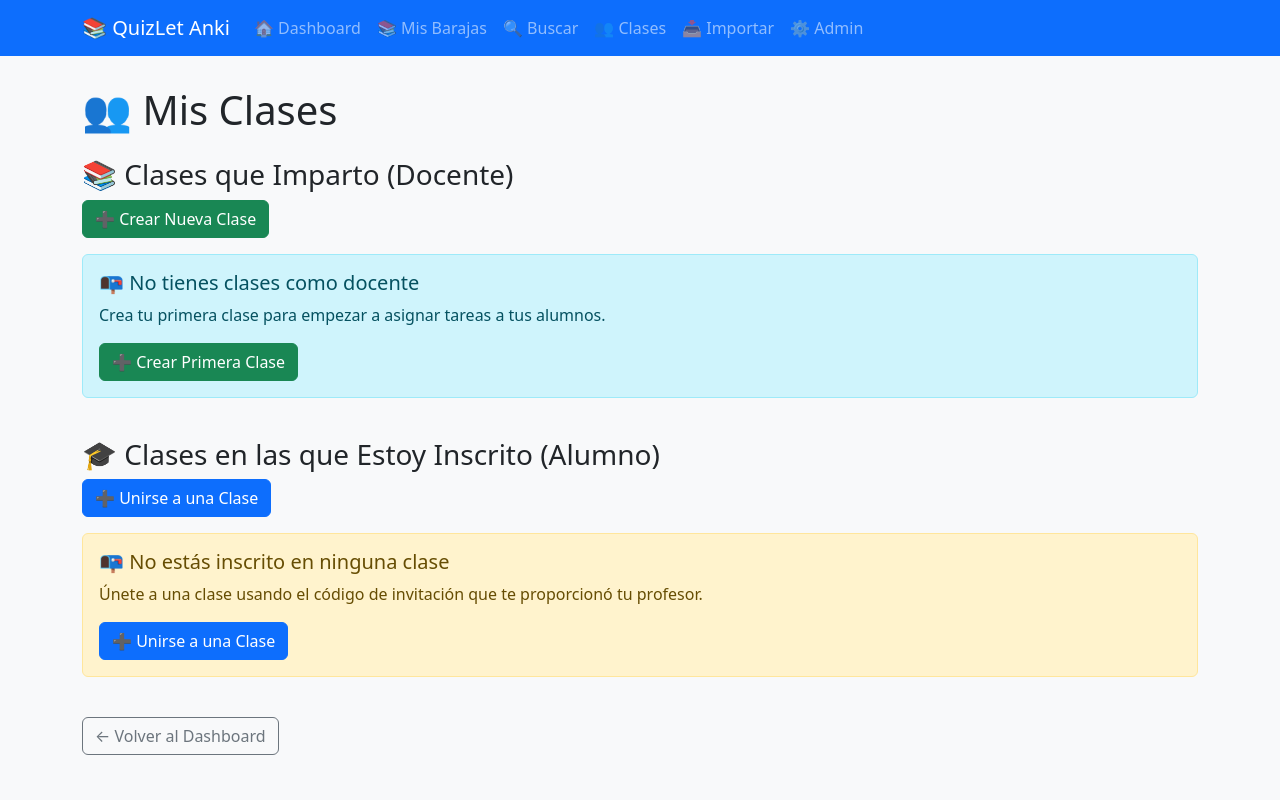
After one commit to JoseSanz001/reto_parcial, a Django app: page /clases/ in a window 1280 px wide. The commit adds this page. Run offline with Django 5.2, Linux system fonts and the light colour scheme; the visitor is signed in with stand-in values (Sample User, id 1); data that the repository does not hold is empty.

Commit message:
agregando las vistas para las clases asignadas

```diff
--- a/my_project/core/urls.py
+++ b/my_project/core/urls.py
@@ -26,4 +26,11 @@ urlpatterns = [
 
     # Exportacion de CSV
     path('exportar-csv/<int:baraja_id>/', views.exportar_csv, name='exportar_csv'),
+
+        # URLs del sistema de clases
+    path('clases/', views.mis_clases, name='mis_clases'),
+    path('clases/<int:clase_id>/', views.detalle_clase, name='detalle_clase'),
+    path('clases/<int:clase_id>/progreso/', views.progreso_clase, name='progreso_clase'),
+    path('unirse-clase/', views.unirse_clase, name='unirse_clase'),
+
 ]
--- a/my_project/core/views.py
+++ b/my_project/core/views.py
@@ -1,8 +1,8 @@
 from django.shortcuts import render, redirect, get_object_or_404
 from django.contrib.auth.decorators import login_required
-from django.http import JsonResponse
+from django.http import HttpResponse, JsonResponse
 from datetime import date
-from .models import Baraja, Tarjeta, Programacion, HistorialRespuesta, Sesion
+from .models import Baraja, Clase, Tarea, Tarjeta, Programacion, HistorialRespuesta, Sesion
 from .scheduler import SchedulerSM2
 
 # Vista principal - Lista de barajas del usuario
@@ -302,3 +302,147 @@ def exportar_csv(request, baraja_id):
         ])
 
     return response
+
+# ==================== VISTAS PARA SISTEMA DE CLASES ====================
+
+# Vista para listar clases del docente
+@login_required
+def mis_clases(request):
+    """
+    Muestra las clases donde el usuario es docente o alumno.
+    """
+    # Clases donde soy docente
+    clases_docente = Clase.objects.filter(docente=request.user)
+
+    # Clases donde soy alumno
+    clases_alumno = Clase.objects.filter(alumnos=request.user)
+
+    context = {
+        'clases_docente': clases_docente,
+        'clases_alumno': clases_alumno,
+    }
+
+    return render(request, 'core/mis_clases.html', context)
+
+
+# Vista para ver detalles de una clase
+@login_required
+def detalle_clase(request, clase_id):
+    """
+    Muestra los detalles de una clase: alumnos, tareas, etc.
+    """
+    from django.shortcuts import get_object_or_404
+
+    clase = get_object_or_404(Clase, id=clase_id)
+
+    # Verificar que el usuario es docente o alumno de la clase
+    es_docente = clase.docente == request.user
+    es_alumno = request.user in clase.alumnos.all()
+
+    if not (es_docente or es_alumno):
+        return HttpResponse('No tienes acceso a esta clase', status=403)
+
+    # Obtener tareas de la clase
+    tareas = Tarea.objects.filter(clase=clase).order_by('-fecha_creacion')
+
+    context = {
+        'clase': clase,
+        'es_docente': es_docente,
+        'es_alumno': es_alumno,
+        'tareas': tareas,
+    }
+
+    return render(request, 'core/detalle_clase.html', context)
+
+
+# Vista para unirse a una clase con código
+@login_required
+def unirse_clase(request):
+    """
+    Permite a un alumno unirse a una clase usando el código de invitación.
+    """
+    if request.method == 'POST':
+        codigo = request.POST.get('codigo', '').strip().upper()
+
+        try:
+            clase = Clase.objects.get(codigo_invitacion=codigo)
+
+            # Verificar que no sea el docente
+            if clase.docente == request.user:
+                return render(request, 'core/unirse_clase.html', {
+                    'error': 'No puedes unirte a tu propia clase como alumno'
+                })
+
+            # Verificar que no esté ya inscrito
+            if request.user in clase.alumnos.all():
+                return render(request, 'core/unirse_clase.html', {
+                    'error': 'Ya estás inscrito en esta clase'
+                })
+
+            # Agregar al alumno
+            clase.alumnos.add(request.user)
+
+            return render(request, 'core/unirse_clase.html', {
+                'exito': f'¡Te has unido exitosamente a la clase "{clase.nombre}"!',
+                'clase': clase
+            })
+
+        except Clase.DoesNotExist:
+            return render(request, 'core/unirse_clase.html', {
+                'error': 'Código de clase inválido'
+            })
+
+    return render(request, 'core/unirse_clase.html', {})
+
+
+# Vista para ver progreso de alumnos (solo docentes)
+@login_required
+def progreso_clase(request, clase_id):
+    """
+    Muestra el progreso de todos los alumnos en las tareas de la clase.
+    Solo accesible para el docente.
+    """
+    from django.shortcuts import get_object_or_404
+
+    clase = get_object_or_404(Clase, id=clase_id, docente=request.user)
+
+    # Obtener todas las tareas de la clase
+    tareas = Tarea.objects.filter(clase=clase)
+
+    # Obtener progreso de cada alumno
+    alumnos_progreso = []
+
+    for alumno in clase.alumnos.all():
+        # Contar tarjetas estudiadas de cada tarea
+        progreso_tareas = []
+
+        for tarea in tareas:
+            # Contar cuántas tarjetas de la baraja de la tarea ha estudiado el alumno
+            tarjetas_estudiadas = HistorialRespuesta.objects.filter(
+                usuario=alumno,
+                tarjeta__baraja=tarea.baraja,
+                fecha_respuesta__gte=tarea.fecha_creacion
+            ).values('tarjeta').distinct().count()
+
+            total_tarjetas = tarea.baraja.tarjetas.count()
+            porcentaje = (tarjetas_estudiadas / total_tarjetas * 100) if total_tarjetas > 0 else 0
+
+            progreso_tareas.append({
+                'tarea': tarea,
+                'estudiadas': tarjetas_estudiadas,
+                'total': total_tarjetas,
+                'porcentaje': round(porcentaje, 1)
+            })
+
+        alumnos_progreso.append({
+            'alumno': alumno,
+            'progreso_tareas': progreso_tareas
+        })
+
+    context = {
+        'clase': clase,
+        'tareas': tareas,
+        'alumnos_progreso': alumnos_progreso,
+    }
+
+    return render(request, 'core/progreso_clase.html', context)
--- a/my_project/templates/core/base.html
+++ b/my_project/templates/core/base.html
@@ -44,6 +44,9 @@
                             <a class="nav-link" href="{% url 'core:buscar_tarjetas' %}">🔍 Buscar</a>
                         </li>
                         <li class="nav-item">
+                            <a class="nav-link" href="{% url 'core:mis_clases' %}">👥 Clases</a>
+                        </li>
+                        <li class="nav-item">
                             <a class="nav-link" href="{% url 'core:importar_csv' %}">📥 Importar</a>
                         </li>
                         <li class="nav-item">
--- a/my_project/templates/core/lista_barajas.html
+++ b/my_project/templates/core/lista_barajas.html
@@ -39,7 +39,6 @@
                     </p>
 
                     <!-- Botones de acción -->
-                    <!-- Botones de acción -->
                     <a href="{% url 'core:estudiar_baraja' baraja.id %}" class="btn btn-sm btn-primary">
                         📖 Estudiar
                     </a>
--- /dev/null
+++ b/my_project/templates/core/mis_clases.html
@@ -0,0 +1,112 @@
+{% extends 'core/base.html' %}
+
+{% block title %}Mis Clases - QuizLet Anki{% endblock %}
+
+{% block content %}
+<div class="row">
+    <div class="col-12">
+        <h1 class="mb-4">👥 Mis Clases</h1>
+    </div>
+</div>
+
+<!-- Clases donde soy DOCENTE -->
+<div class="row mb-4">
+    <div class="col-12">
+        <h3>📚 Clases que Imparto (Docente)</h3>
+        <a href="/admin/core/clase/add/" class="btn btn-success mb-3">➕ Crear Nueva Clase</a>
+    </div>
+
+    {% if clases_docente %}
+        {% for clase in clases_docente %}
+        <div class="col-md-6 mb-3">
+            <div class="card border-primary">
+                <div class="card-header bg-primary text-white">
+                    <h5 class="mb-0">{{ clase.nombre }}</h5>
+                </div>
+                <div class="card-body">
+                    <p class="card-text">{{ clase.descripcion }}</p>
+
+                    <p class="mb-2">
+                        <strong>👥 Alumnos:</strong> {{ clase.alumnos.count }}
+                        <br>
+                        <strong>📋 Tareas:</strong> {{ clase.tareas.count }}
+                        <br>
+                        <strong>🔑 Código:</strong> <span class="badge bg-success">{{ clase.codigo_invitacion }}</span>
+                        <br>
+                        <small class="text-muted">Creada: {{ clase.fecha_creacion|date:"d/m/Y" }}</small>
+                    </p>
+
+                    <a href="{% url 'core:detalle_clase' clase.id %}" class="btn btn-primary btn-sm">
+                        👁️ Ver Detalles
+                    </a>
+                    <a href="{% url 'core:progreso_clase' clase.id %}" class="btn btn-info btn-sm">
+                        📊 Ver Progreso
+                    </a>
+                    <a href="/admin/core/clase/{{ clase.id }}/change/" class="btn btn-secondary btn-sm">
+                        ✏️ Editar
+                    </a>
+                </div>
+            </div>
+        </div>
+        {% endfor %}
+    {% else %}
+        <div class="col-12">
+            <div class="alert alert-info">
+                <h5>📭 No tienes clases como docente</h5>
+                <p>Crea tu primera clase para empezar a asignar tareas a tus alumnos.</p>
+                <a href="/admin/core/clase/add/" class="btn btn-success">➕ Crear Primera Clase</a>
+            </div>
+        </div>
+    {% endif %}
+</div>
+
+<!-- Clases donde soy ALUMNO -->
+<div class="row">
+    <div class="col-12">
+        <h3>🎓 Clases en las que Estoy Inscrito (Alumno)</h3>
+        <a href="{% url 'core:unirse_clase' %}" class="btn btn-primary mb-3">➕ Unirse a una Clase</a>
+    </div>
+
+    {% if clases_alumno %}
+        {% for clase in clases_alumno %}
+        <div class="col-md-6 mb-3">
+            <div class="card border-success">
+                <div class="card-header bg-success text-white">
+                    <h5 class="mb-0">{{ clase.nombre }}</h5>
+                </div>
+                <div class="card-body">
+                    <p class="card-text">{{ clase.descripcion }}</p>
+
+                    <p class="mb-2">
+                        <strong>👨‍🏫 Docente:</strong> {{ clase.docente.username }}
+                        <br>
+                        <strong>📋 Tareas:</strong> {{ clase.tareas.count }}
+                        <br>
+                        <small class="text-muted">Inscrito desde: {{ clase.fecha_creacion|date:"d/m/Y" }}</small>
+                    </p>
+
+                    <a href="{% url 'core:detalle_clase' clase.id %}" class="btn btn-success btn-sm">
+                        👁️ Ver Tareas
+                    </a>
+                </div>
+            </div>
+        </div>
+        {% endfor %}
+    {% else %}
+        <div class="col-12">
+            <div class="alert alert-warning">
+                <h5>📭 No estás inscrito en ninguna clase</h5>
+                <p>Únete a una clase usando el código de invitación que te proporcionó tu profesor.</p>
+                <a href="{% url 'core:unirse_clase' %}" class="btn btn-primary">➕ Unirse a una Clase</a>
+            </div>
+        </div>
+    {% endif %}
+</div>
+
+<!-- Botón para volver -->
+<div class="row mt-4">
+    <div class="col-12">
+        <a href="{% url 'core:dashboard' %}" class="btn btn-outline-secondary">← Volver al Dashboard</a>
+    </div>
+</div>
+{% endblock %}
```
Also changed, not shown: my_project/templates/core/detalle_clase.html (added, +140 -0 lines), my_project/templates/core/progreso_clase.html (added, +135 -0 lines), my_project/templates/core/unirse_clase.html (added, +106 -0 lines).
